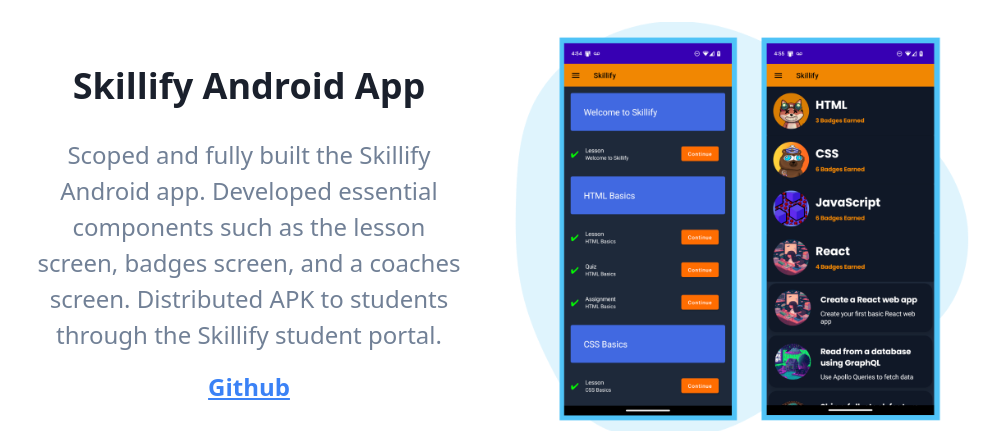
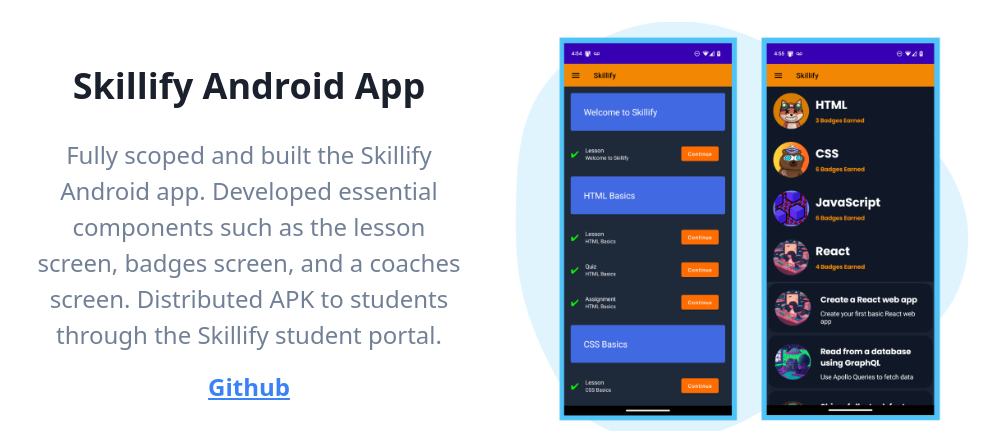
Before and after one commit to LuckyHariharan/LandingPageRedo, a Next.js app: page / in a window 1280 px wide. Shown: the part 880-1311 px from the top of the page, without its empty margins (141-1140 px from the left). Built offline with nearby package versions, Linux system fonts and the light colour scheme.

Commit message:
Update VerticalFeatures.tsx

```diff
--- a/src/templates/VerticalFeatures.tsx
+++ b/src/templates/VerticalFeatures.tsx
@@ -47,7 +47,7 @@
         {' '}
         <CollapsibleFeature
           title="Skillify Android App"
-          description="Scoped and fully built the Skillify Android app. Developed essential components such as the lesson screen, badges screen, and a coaches screen. Distributed APK to students through the Skillify student portal."
+          description="Fully scoped and built the Skillify Android app. Developed essential components such as the lesson screen, badges screen, and a coaches screen. Distributed APK to students through the Skillify student portal."
           image="/assets/images/background3.png"
           imageAlt="Third feature alt text"
           link="https://skillify.ca/"
```
